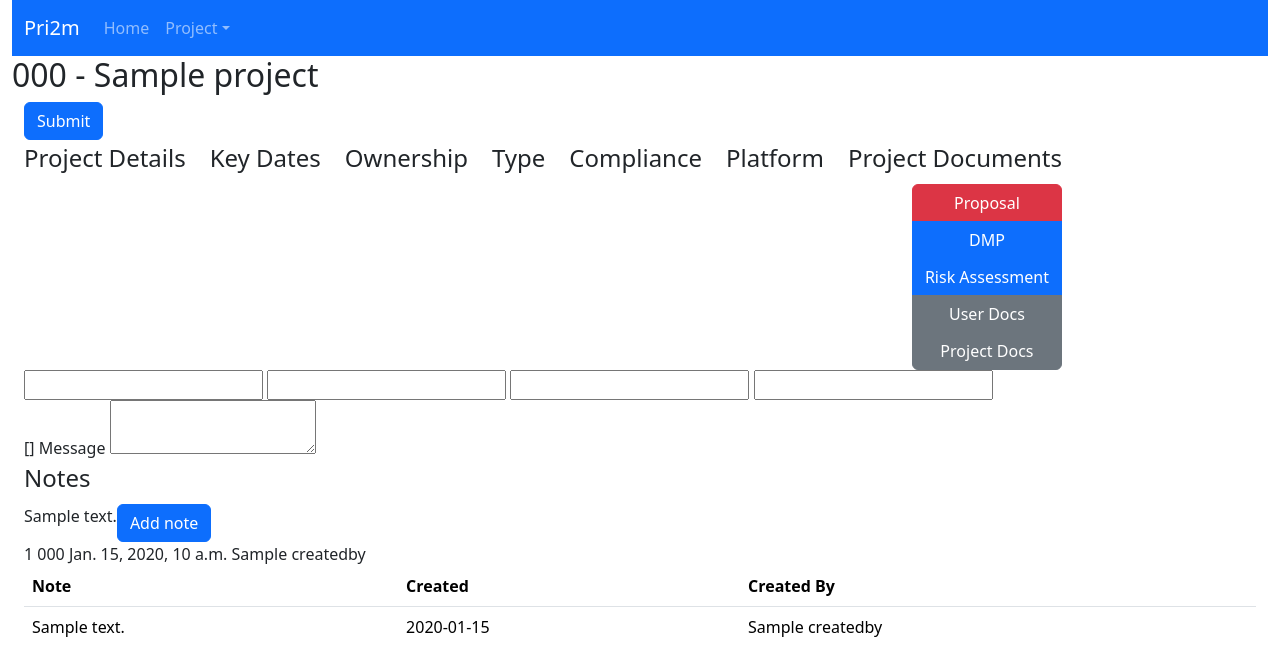
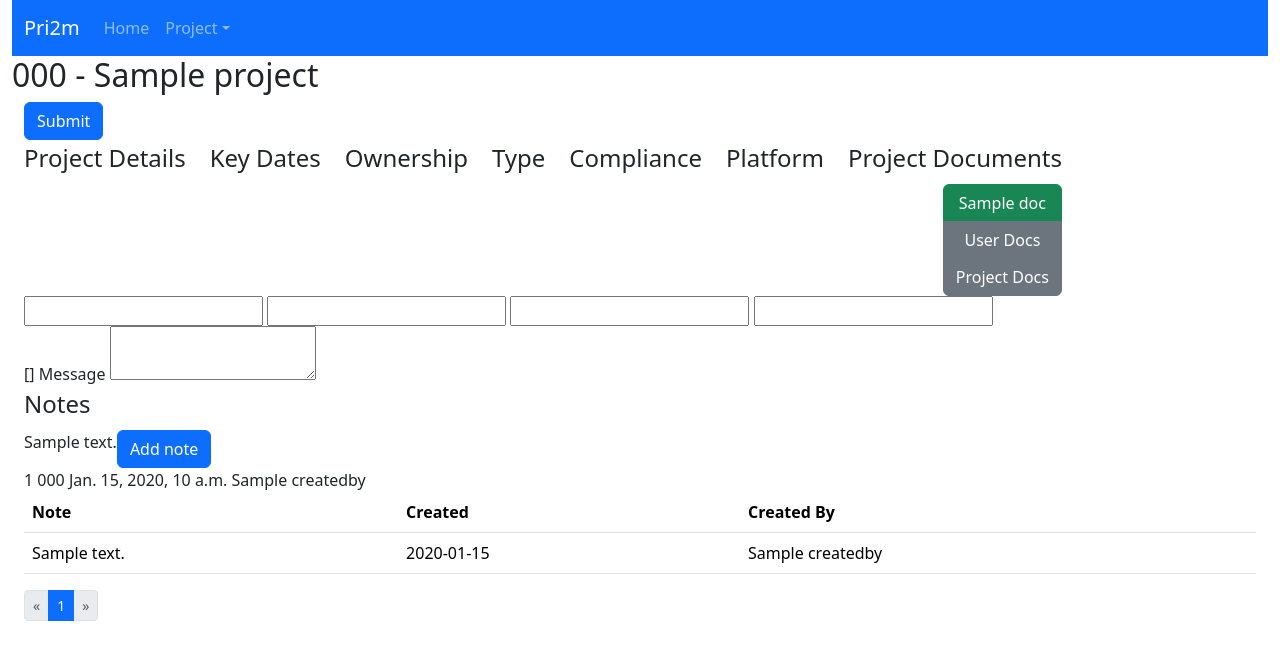
Before and after one commit to AdamKeeley/pri2m, a Django app: template Prism/templates/Prism/project.html in a window 1280 px wide. Shown: the top 647 px of the page. Run offline with Django 5.2, Linux system fonts and the light colour scheme; the template is opened without the code that fills it: most values are stand-ins (such as "Sample title", 1, 10 or a date in 2020); form fields are guessed from the names that the template uses; some libraries are stand-ins or nearby versions.

Commit message:
Working conditional button class for Project Doc buttons. Nonsense URL currently

```diff
--- a/Prism/templates/Prism/project.html
+++ b/Prism/templates/Prism/project.html
@@ -65,15 +65,16 @@ Pri2m : {{ project.projectnumber }}
                     <legend>Project Documents</legend>
                         <div class="align-self-end ml-auto">
                             <div class="btn-group-vertical">
-                                {% if p_docs.proposal == "accepted" %}
-                                    <button type="button" class="btn btn-success">Proposal</button>
-                                {% elif p_docs.proposal == "present" %}
-                                    <button type="button" class="btn btn-warning">Proposal</button>
-                                {% else %}
-                                    <button type="button" class="btn btn-danger">Proposal</button>
-                                {% endif %}
-                                <button type="button" class="btn btn-primary">DMP</button>
-                                <button type="button" class="btn btn-primary">Risk Assessment</button>
+
+                                {% for doc, status in p_docs.items %}
+                                    {% if status == "accepted" %}
+                                        <button type="button" class="btn btn-success" onclick=location.href="/project/{{ project.projectnumber }}/docs">{{ doc }}</button>
+                                    {% elif status == "present" %}
+                                        <button type="button" class="btn btn-warning" onclick=location.href="/project/{{ project.projectnumber }}/docs">{{ doc }}</button>
+                                    {% else %}
+                                        <button type="button" class="btn btn-danger" onclick=location.href="/project/{{ project.projectnumber }}/docs">{{ doc }}</button>
+                                    {% endif %}
+                                {% endfor %}
                                 <button type="button" class="btn btn-secondary">User Docs</button>
                                 <button type="button" class="btn btn-secondary">Project Docs</button>
 
```
Also changed, not shown: Prism/views.py (+13 -11 lines).
